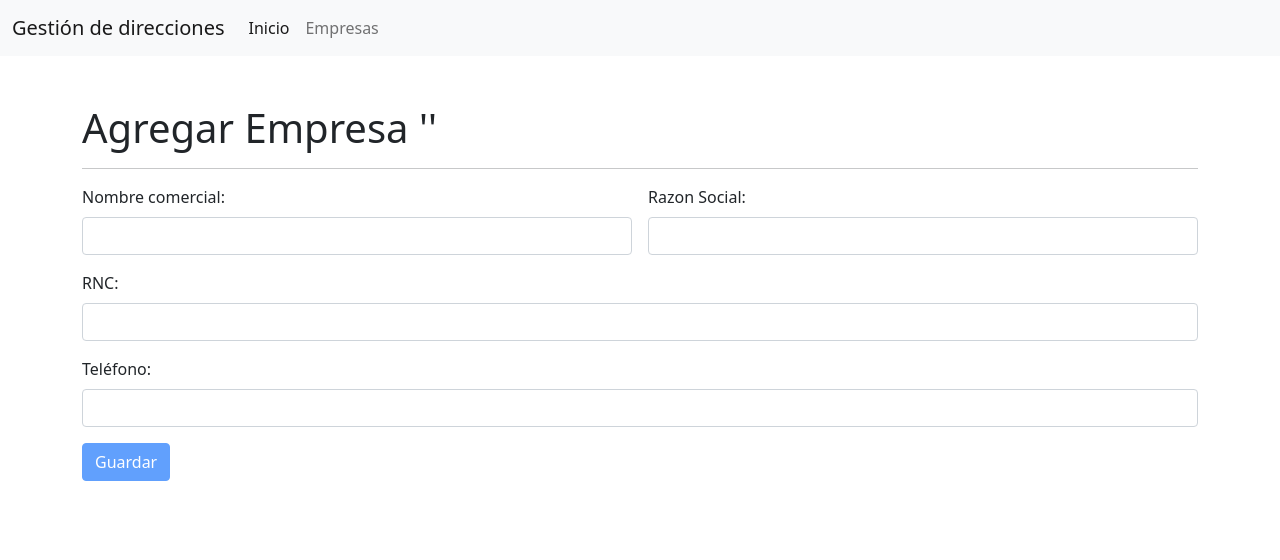
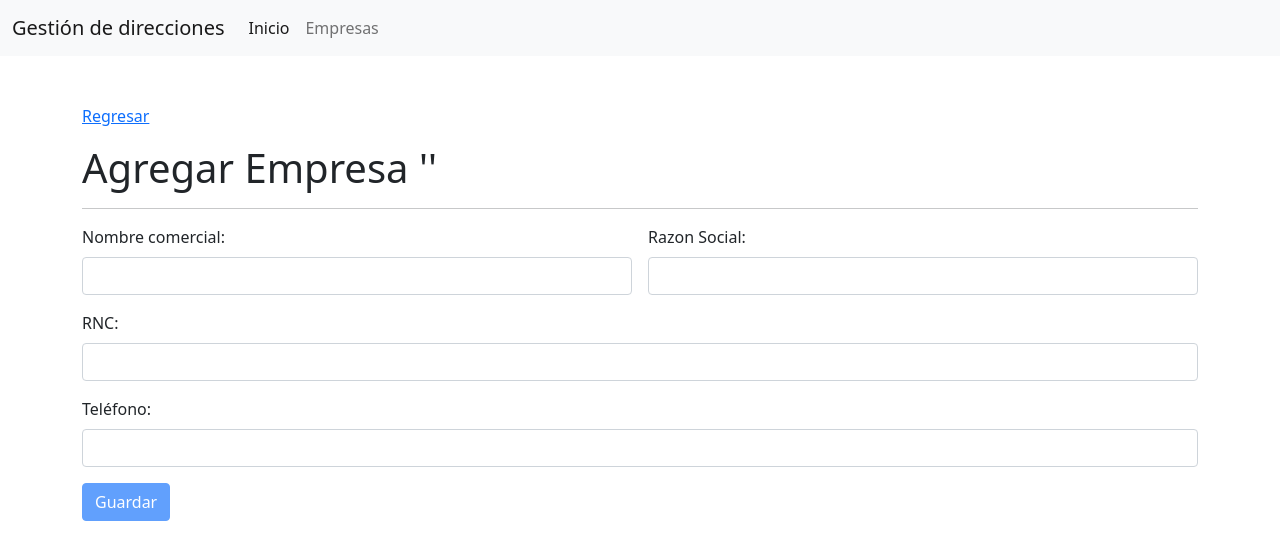
Before and after one commit to esmarlint/ClientsAdmin.Frontend, an Angular app: page /clients/list in a window 1280 px wide. Both pictures are taken after a click on the button "Agregar". Shown: the top 560 px of the page. Built offline with nearby package versions, Linux system fonts and the light colour scheme; no server answers.

Commit message:
Add back url

```diff
--- a/src/app/clients/add/add.component.html
+++ b/src/app/clients/add/add.component.html
@@ -1,5 +1,12 @@
+<nav aria-label="breadcrumb">
+  <ol class="breadcrumb">
+    <li class="breadcrumb-item"><a routerLink="/clients/list">Regresar</a></li>
+  </ol>
+</nav>
+
 <h1>Agregar Empresa '{{mainForm.get('comercialName')?.value}}'</h1>
 <hr>
+
 <form class="row g-3" [formGroup]="mainForm" (ngSubmit)="save()">
   <div class="col-md-6">
     <label class="form-label">Nombre comercial:</label>
--- a/src/app/clients/edit/edit.component.html
+++ b/src/app/clients/edit/edit.component.html
@@ -1,3 +1,9 @@
+<nav aria-label="breadcrumb">
+    <ol class="breadcrumb">
+      <li class="breadcrumb-item"><a routerLink="/clients/list">Regresar</a></li>
+    </ol>
+  </nav>
+
 <h1>Editar Empresa '{{mainForm.get('comercialName')?.value}}'</h1>
 <hr>
 
```
